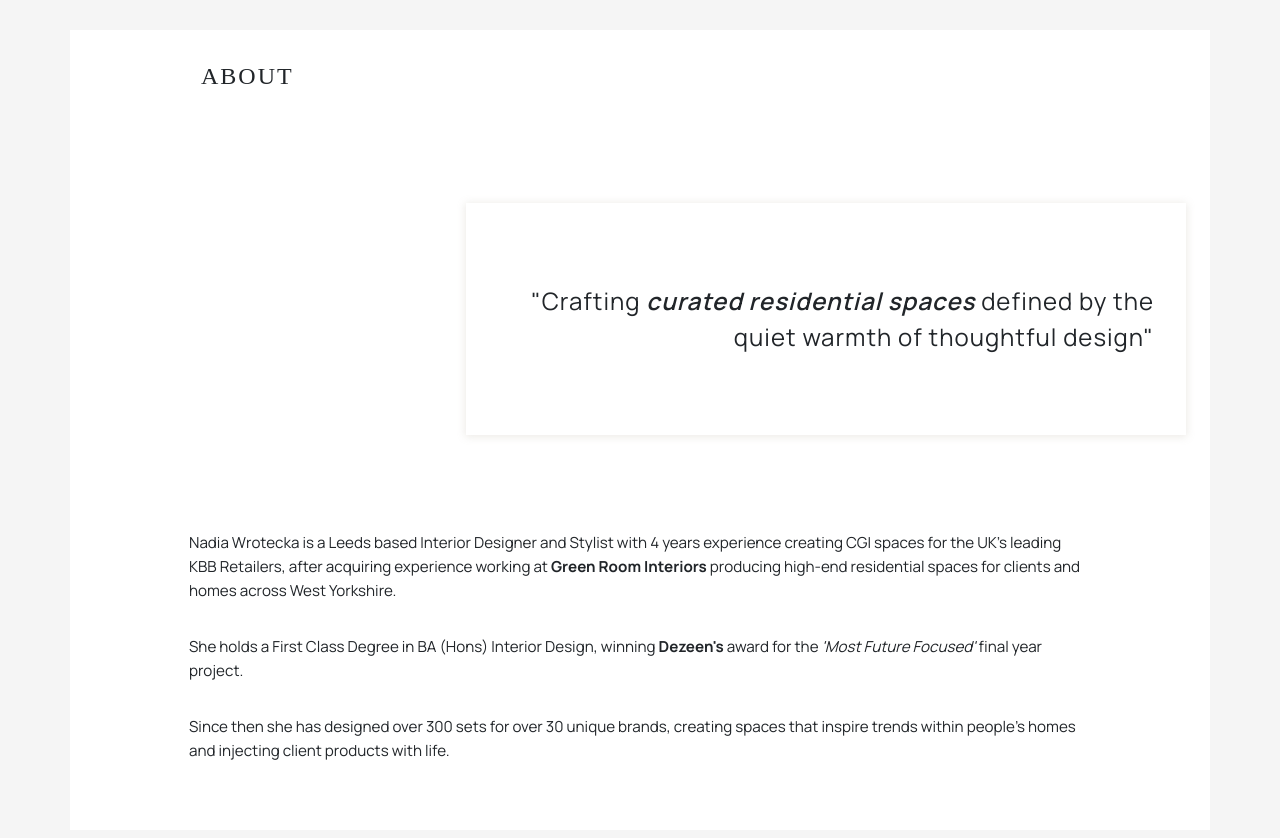
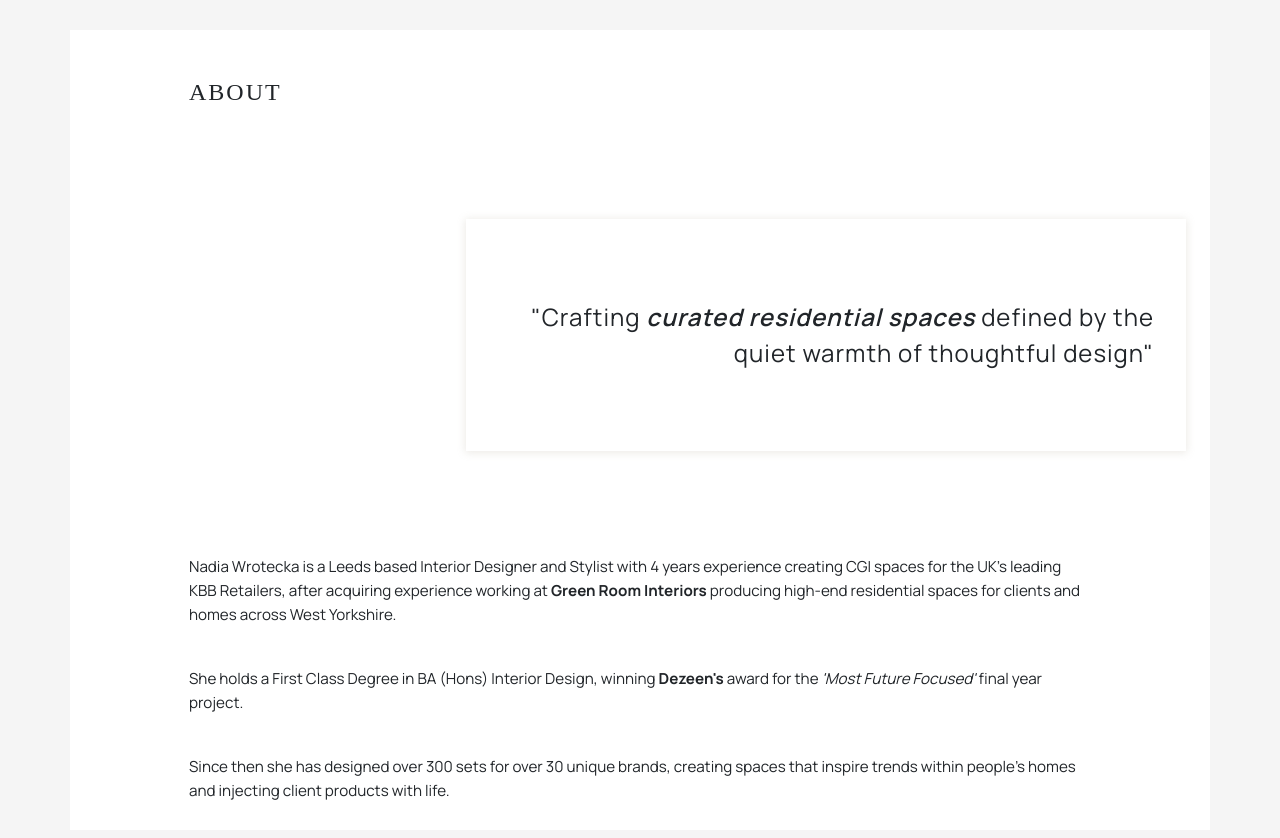
Before and after one commit to SADGHOBLIN/nw-interiors-m1, a plain HTML site: page index.html in a window 1280 px wide. Shown: the part 802-1640 px from the top of the page. Drawn offline with nearby package versions, Linux system fonts and the light colour scheme; a web font is replaced by a local one.

Commit message:
Adjust about section margin and padding, utilising Bootstrap

```diff
--- a/assets/css/styles.css
+++ b/assets/css/styles.css
@@ -29,7 +29,6 @@ h4 {
   font-weight: 400;
   letter-spacing: 2px;
   text-transform: uppercase;
-  margin: 2rem 1.5rem;
 }
 
 .section-flavour-text {
@@ -46,11 +45,6 @@ h4 {
   /* color: */
   font-size: 0.95rem;
   line-height: 1.5rem;
-  padding: 1rem 1.5rem;
-}
-
-.section-description p {
-  margin-bottom: 1.25rem;
 }
 
 /* Span classes */
@@ -170,6 +164,8 @@ h4 {
 }
 
 
+
+
 /* Media queries */
 
 /* Medium devices (tablets, 768px and up) */
@@ -208,9 +204,6 @@ h4 {
     margin: 5rem 0;
   }
 
-  #about .section-description p {
-    margin-bottom: 2rem;
-  }
 }
 
 /* Large screens (small laptops, 992px and up*/
@@ -226,12 +219,4 @@ h4 {
   .header-section:hover .scroll-arrow {
     animation: arrow-scroller 2s ease-in-out backwards infinite;
   }
-
-  /* About section */
-
-  #about .section-description {
-    margin-bottom: 4rem;
-    align-self: end;
-  }
-
 }
--- a/index.html
+++ b/index.html
@@ -73,7 +73,7 @@
         <section id="about" class="container d-flex flex-column test-col">
 
             <div class="row justify-content-center">
-                <div class="col-12 col-lg-10">
+                <div class="col-12 col-lg-10 p-4 mt-4">
                     <h2 class="section-title">About</h2>
                 </div>
 
@@ -84,10 +84,10 @@
                 </div>
             </div>
 
-            <div class="row flex-lg-grow-1 justify-content-center">
-                <div class="col-12 col-lg-10 section-description">
-                    <p>Nadia Wrotecka is a Leeds based Interior Designer and Stylist with 4 years experience creating CGI spaces for the UK's leading KBB Retailers, after acquiring experience working at <strong>Green Room Interiors</strong> producing high-end residential spaces for clients and homes across West Yorkshire.</p>
-                    <p>She holds a First Class Degree in BA (Hons) Interior Design, winning <strong>Dezeen's</strong> award for the <em>'Most Future Focused'</em> final year project.</p>
+            <div class="row flex-md-grow-1 justify-content-center">
+                <div class="col-12 col-lg-10 section-description align-self-end p-4">
+                    <p class="pb-3 pb-md-4 pd-lg-5">Nadia Wrotecka is a Leeds based Interior Designer and Stylist with 4 years experience creating CGI spaces for the UK's leading KBB Retailers, after acquiring experience working at <strong>Green Room Interiors</strong> producing high-end residential spaces for clients and homes across West Yorkshire.</p>
+                    <p class="pb-3 pb-md-4 pd-lg-5">She holds a First Class Degree in BA (Hons) Interior Design, winning <strong>Dezeen's</strong> award for the <em>'Most Future Focused'</em> final year project.</p>
                     <p>Since then she has designed over 300 sets for over 30 unique brands, creating spaces that inspire trends within people's homes and injecting client products with life.</p>
                 </div>
             </div>
```
